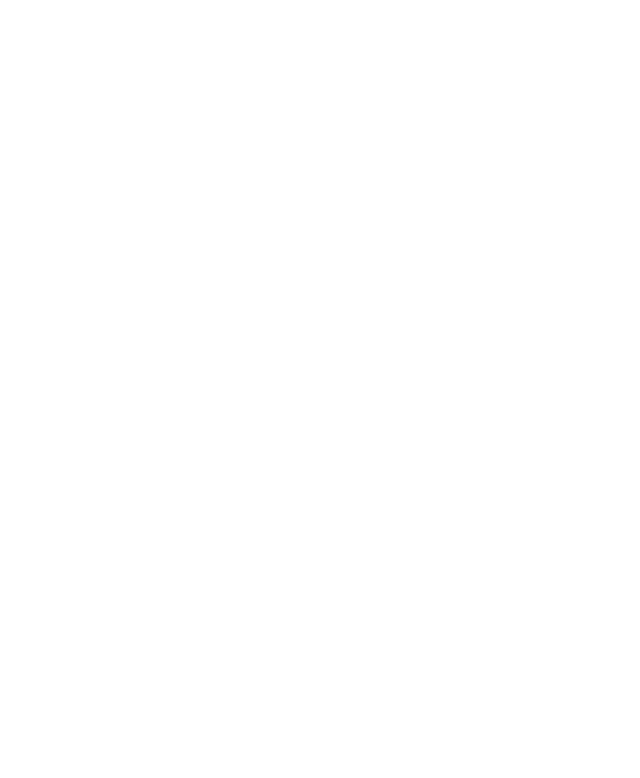
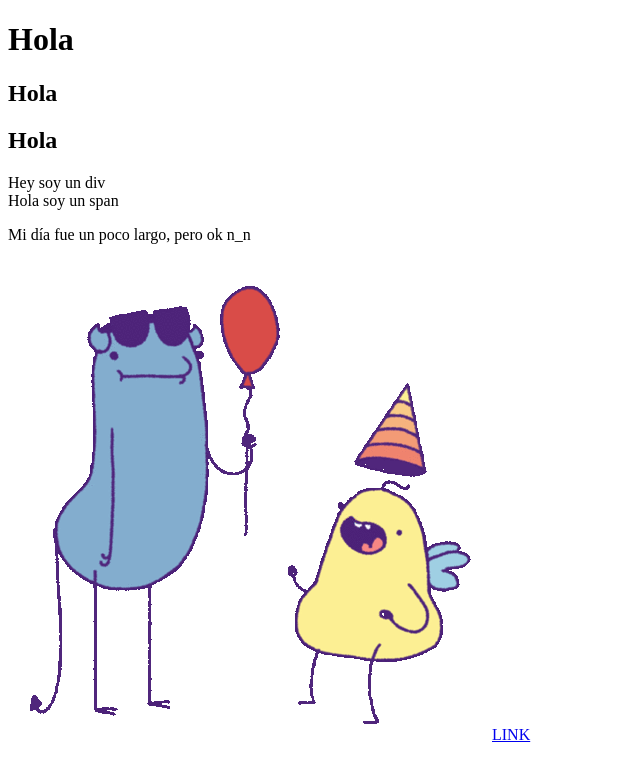
Before and after one commit to AndreaLozano77/html-y-css, a plain HTML site: page index.html in a window 1280 px wide. Shown: the whole page, without its empty margins (0-640 px from the left). Drawn offline with Linux system fonts and the light colour scheme.

Commit message:
Etiquetas y atributos. Video 7

```diff
--- a/index.html
+++ b/index.html
@@ -1,11 +1,18 @@
 <!DOCTYPE html>
-<html lang="en">
+<html lang="es">
 <head>
     <meta charset="UTF-8">
     <meta name="viewport" content="width=device-width, initial-scale=1.0">
     <title>Curso de html y CSS</title>
 </head>
 <body>
-
+    <h1>Hola</h1>
+    <h2>Hola</h2>
+    <h2>Hola</h2>
+    <div >Hey soy un div</div>
+    <span>Hola soy un span</span>
+    <p>Mi día fue un poco largo, pero ok n_n</p>
+    <img src="images/yay.gif" alt="">
+    <a href="contacto.html">LINK </a>
 </body>
 </html>
```
Also changed, not shown: images/yay.gif (added).
